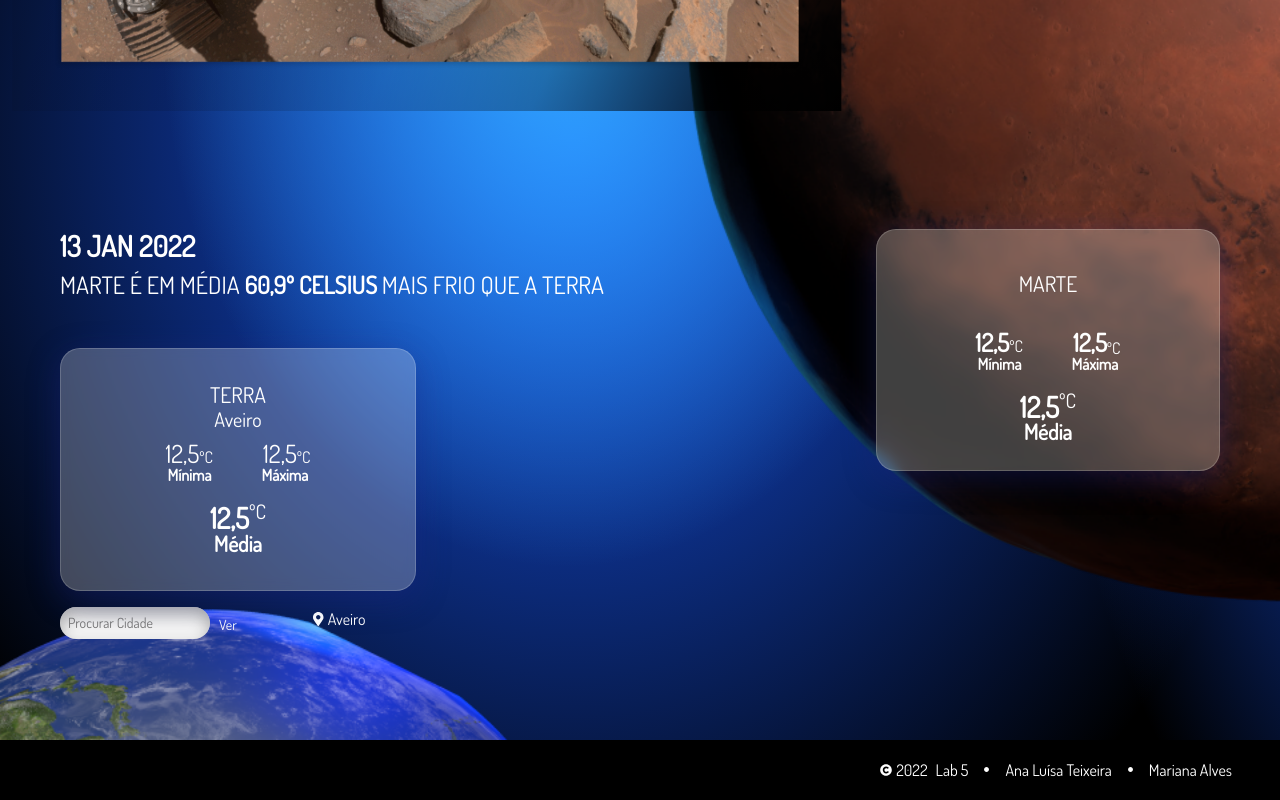
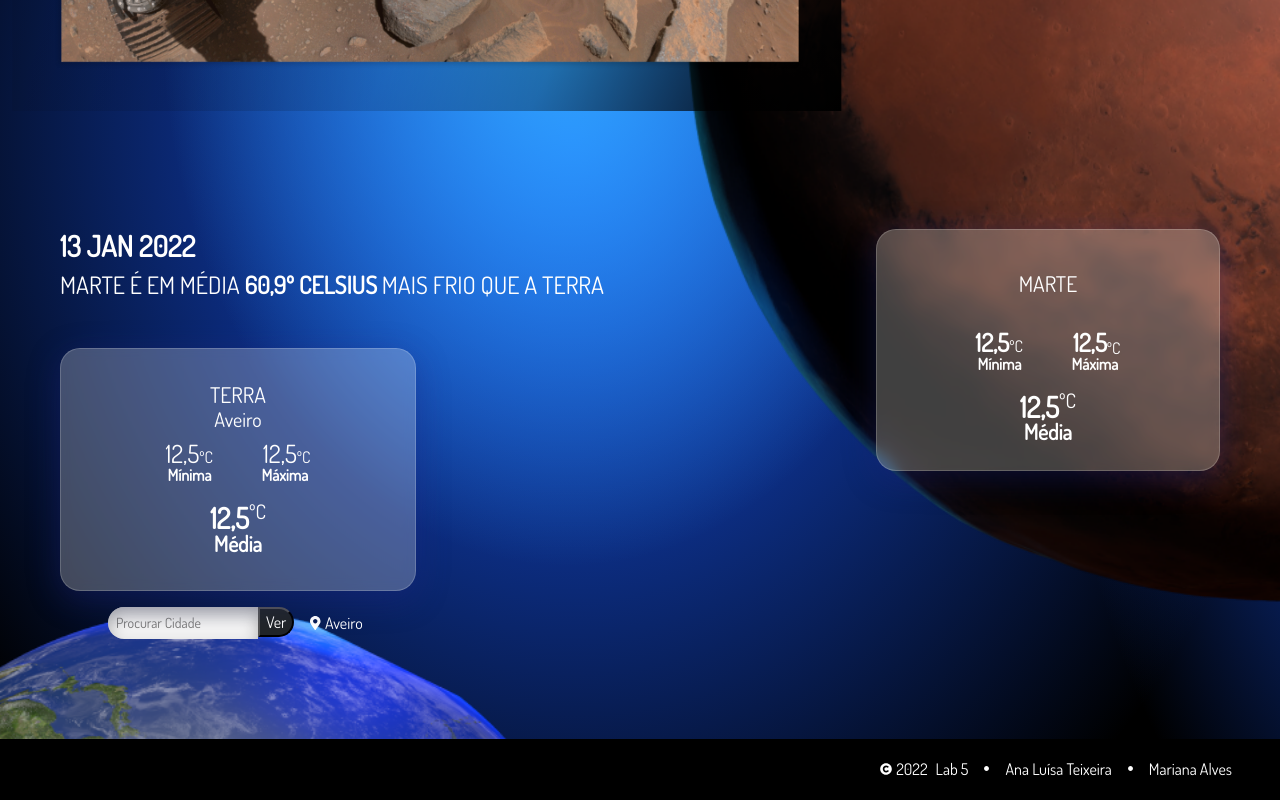
Before and after one commit to almt00/mars_lab, a React (Create React App) app: page / in a window 1280 px wide. Shown: the part 1754-2554 px from the top of the page. Built offline with nearby package versions, Linux system fonts and the light colour scheme.

Commit message:
navbar alterada

```diff
--- a/src/components/InputCity.js
+++ b/src/components/InputCity.js
@@ -35,23 +35,25 @@ export default function InputCity() {
 
   return (
 
-
-    <div className='row'>
-      <div className='col-8'>
+     <>
+     <form className='d-flex ms-5'>
+       <div className="">
         <input
           id='inputCity'
           list='cidades'
           className='form-control-sm border-0'
           type='text'
+          aria-label="Search"
           placeholder='Procurar Cidade'
-        ></input>
+        />
         <button
-          className='btn btn-sm text-white'
+          className='botao bg-dark text-white'
           type='button'
           onClick={() => getValue()}
         >
           Ver
         </button>
+        </div>
         <datalist id='cidades'>
           {cities.map((element, key) => {
             return (
@@ -65,17 +67,19 @@ export default function InputCity() {
             );
           })}
         </datalist>
-      </div>
-      <div className='col-4 ms-auto me-0'>
+        <div className=' ms-3 mt-1 me-0'>
         <FontAwesomeIcon
-          className=' m-2'
+          className='m-2'
           icon='map-marker-alt'
           size='sm'
           className='me-1'
         />
         <span id='showCidade'>Aveiro</span>
         {/* outro componente? */}
-      </div>
-    </div>
+        </div>
+
+      </form>
+      </>
+
   );
 }
--- a/src/components/Navbar.css
+++ b/src/components/Navbar.css
@@ -7,7 +7,7 @@
 
 a:link {
   color: white;
-  font-weight:100;
+  font-weight: 100;
   text-decoration: none;
 }
 
@@ -30,9 +30,15 @@ a:active {
 #inputCity {
   background: #f5f5f5;
   box-shadow: inset 0px 7.8px 16px rgba(146, 146, 146, 0.7);
-  border-radius: 78px;
+  border-radius: 78px 0 0px 78px;
+
   height: 2rem;
   color: rgba(60, 60, 67, 0.6);
+}
+
+.botao {
+  border-radius: 0px 25px 25px 0px;
+
 }
 
 /* aqui meter para a App toda */
--- a/src/components/Navbar.js
+++ b/src/components/Navbar.js
@@ -18,11 +18,16 @@ function Navbar() {
   }
 
   return (
+    <>
+
+
+
     <nav className='navbar fixed-top navbar-expand-sm' id='navbarNav'>
       <div className='container-fluid'>
-        <form className='d-flex align-items-center'>{searchbar()}</form>
+        <div>{searchbar()}</div>
+        {/* <form className='d-flex'>{searchbar()}</form> */}
         <div>
-          <ul className='navbar-nav me-auto'>
+          <ul className='navbar-nav me-auto d-flex mt-1'>
             {navItems.map(item => {
               return (
                 <li className='nav-item' key={item}>
@@ -41,6 +46,8 @@ function Navbar() {
         </div>
       </div>
     </nav>
+
+    </>
   );
 }
 export default Navbar;
```
